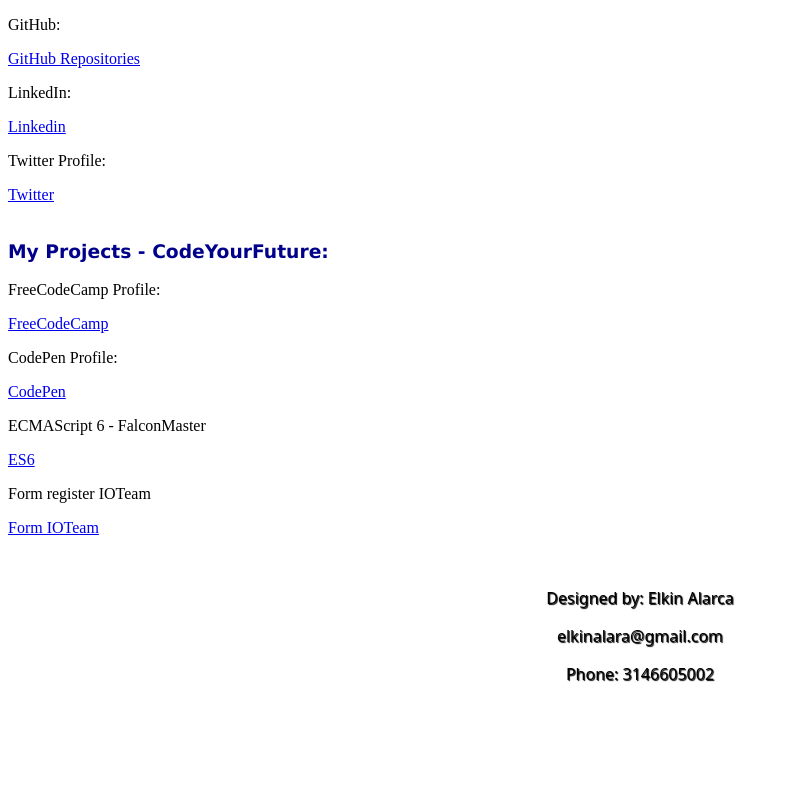
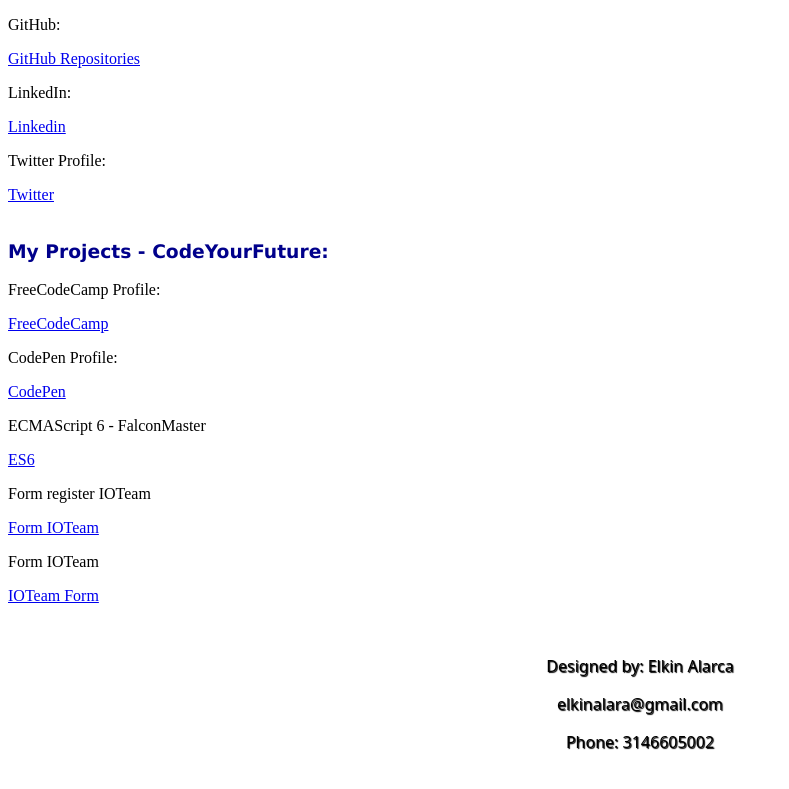
Before and after one commit to lesane7/lesane7.github.io, a plain HTML site: page index.html in a window 1280 px wide. Shown: the part 735-1524 px from the top of the page, without its empty margins (0-789 px from the left). Before the commit the page ends 1460 px from the top, so only its background shows below. Drawn offline with Linux system fonts and the light colour scheme.

Commit message:
Add Form link

```diff
--- a/index.html
+++ b/index.html
@@ -57,6 +57,9 @@
         <a href="https://github.com/lesane7/FalconMasters-ES6" target="_blank">ES6</a>
         <p>Form register IOTeam</p>
         <a href="https://github.com/lesane7/LoginIOteam.git" target="_blank">Form IOTeam</a>
+        <p>Form IOTeam</p>
+        <a href="https://lesane7.github.io/LoginIOteam/" target="_blank">IOTeam Form</a>
+
     </aside><br />
 
     <footer class="foot">
```
